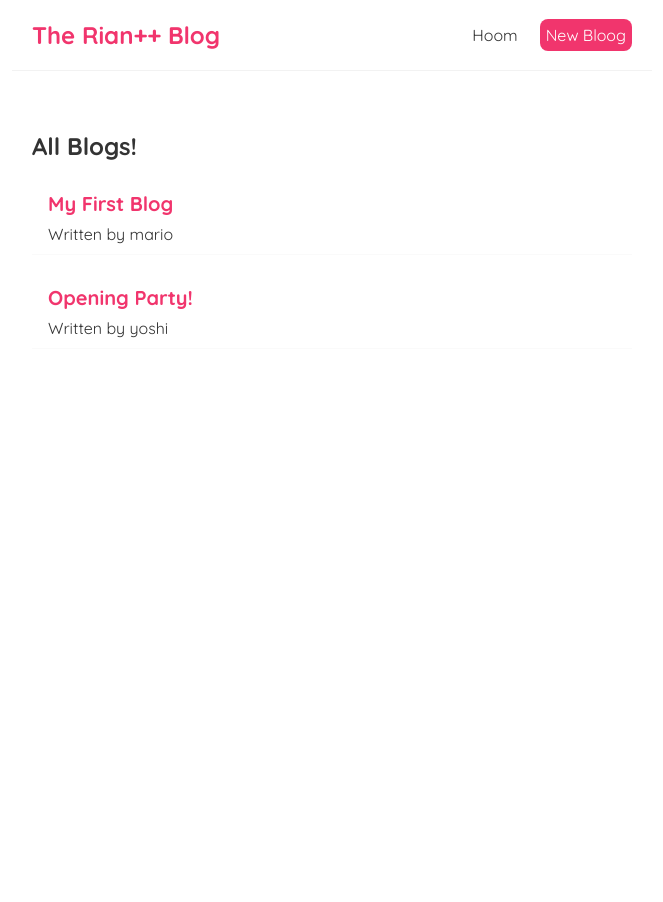
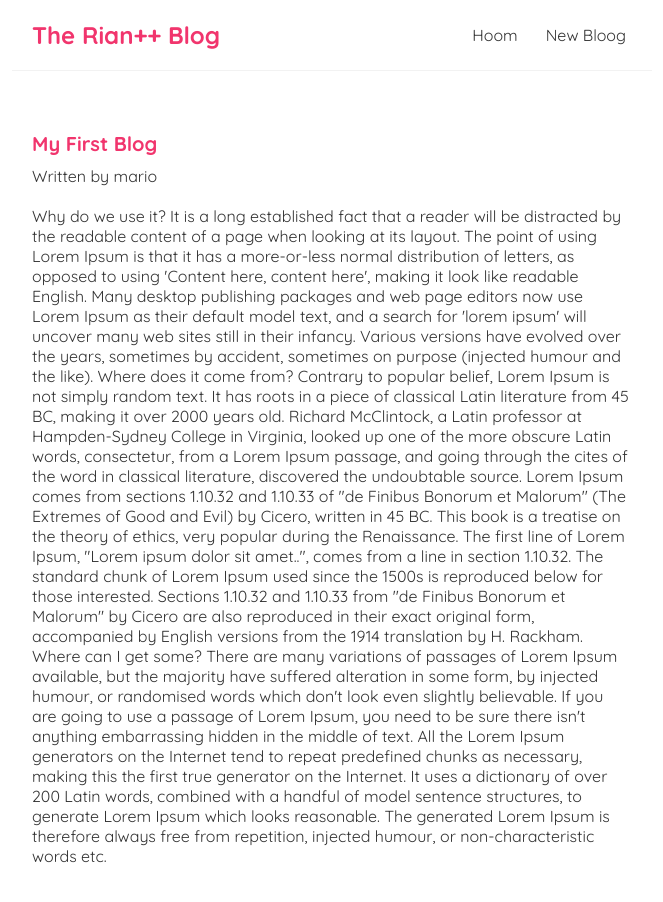
Before and after one commit to coderkai03/To-do-List-React, a React (Create React App) app: page /blogs/1 in a window 1280 px wide. Shown: the top 902 px of the page, without its empty margins (308-971 px from the left). Before the commit the page ends 800 px from the top, so only its background shows below. Built offline with nearby package versions, Linux system fonts and the light colour scheme; data requests are answered from the project's data file.

Commit message:
added blog pages and Routers

```diff
--- a/package.json
+++ b/package.json
@@ -8,6 +8,7 @@
     "@testing-library/user-event": "^13.5.0",
     "react": "^18.2.0",
     "react-dom": "^18.2.0",
+    "react-router-dom": "^5.3.4",
     "react-scripts": "^5.0.1",
     "web-vitals": "^2.1.4"
   },
--- a/src/App.js
+++ b/src/App.js
@@ -1,14 +1,29 @@
 import Navbar from './Navbar'
 import Home from './Home'
+import { BrowserRouter as Router, Route, Switch } from 'react-router-dom'
+import Create from './Create';
+import BlogDetails from './BlogDetails';
 
 function App() {
   return (
-    <div className="App">
-      <Navbar/>
-      <div className="content">
-        <Home/>
+    <Router>
+      <div className="App">
+        <Navbar />
+        <div className="content">
+          <Switch>
+            <Route exact path="/">
+              <Home />
+            </Route>
+            <Route exact path="/create">
+              <Create />
+            </Route>
+            <Route exact path="/blogs/:id">
+              <BlogDetails />
+            </Route>
+          </Switch>
+        </div>
       </div>
-    </div>
+    </Router>
   );
 }
 
--- /dev/null
+++ b/src/BlogDetails.js
@@ -0,0 +1,24 @@
+import { useParams } from 'react-router-dom'
+import useFetch from './useFetch';
+
+
+const BlogDetails = () => {
+    const {id} = useParams()
+    const {data: blog, error, isLoading} = useFetch('http://localhost:8000/blogs/' + id)
+
+    return (
+        <div className="blog-details">
+            {isLoading && <div>Loading...</div>}
+            {error && <div>{error}</div>}
+            {blog && (
+                <article>
+                    <h2>{blog.title}</h2>
+                    <p>Written by {blog.author}</p>
+                    <div>{blog.body}</div>
+                </article>
+            )}
+        </div>
+    );
+}
+
+export default BlogDetails;
--- a/src/BlogList.js
+++ b/src/BlogList.js
@@ -1,3 +1,5 @@
+import {Link} from 'react-router-dom'
+
 const BlogList = ({blogs, title}) => {
     // const blogs = props.blogs;
     // const title = props.title;
@@ -7,8 +9,10 @@
             <h2>{title}</h2>
             {blogs.map((blog) => (
                 <div className="blog-preview" key={blog.id}>
+                    <Link to={`/blogs/${blog.id}`}>
                     <h2>{blog.title}</h2>
                     <p>Written by {blog.author}</p>
+                    </Link>
                 </div>
             ))}
         </div>
--- /dev/null
+++ b/src/Create.js
@@ -0,0 +1,9 @@
+const Create = () => {
+    return (
+        <div className="create">
+            <h2>Add a New Blog</h2>
+        </div>
+    );
+}
+
+export default Create;
--- a/src/Home.js
+++ b/src/Home.js
@@ -1,4 +1,3 @@
-import { useState, useEffect } from "react";
 import BlogList from "./BlogList";
 import useFetch from "./useFetch";
 
--- a/src/Navbar.js
+++ b/src/Navbar.js
@@ -1,15 +1,13 @@
+import {Link} from 'react-router-dom'
+
 const Navbar = () => {
 
     return (
         <nav className="navbar">
             <h1>The Rian++ Blog</h1>
             <div className="links">
-                <a href="/">Hoom</a>
-                <a href="/create" style={{
-                    color: "white",
-                    backgroundColor: "#f1356d",
-                    borderRadius: "8px"
-                }}>New Bloog</a>
+                <Link to="/">Hoom</Link>
+                <Link to="/create">New Bloog</Link>
 
             </div>
         </nav>
--- a/src/index.css
+++ b/src/index.css
@@ -48,3 +48,24 @@
   color: #f1356d;
   margin-bottom: 8px;
 }
+.blog-preview a{
+  text-decoration: none;
+}
+
+/* blog details page */
+.blog-details h2 {
+  font-size: 20px;
+  color: #f1356d;
+  margin-bottom: 10px;
+}
+.blog-details div {
+  margin: 20px 0;
+}
+.blog-details button {
+  background: #f1356d;
+  color: #fff;
+  border: 0;
+  padding: 8px;
+  border-radius: 8px;
+  cursor: pointer;
+}
--- a/src/useFetch.js
+++ b/src/useFetch.js
@@ -6,8 +6,10 @@
     const [error, setError] = useState(null)
 
     useEffect(() => {
+        const abortCont = new AbortController
+
         setTimeout(() => {
-            fetch(url)
+            fetch(url, {signal: abortCont.signal})
                 .then(res => {
                     console.log(res)
                     if (!res.ok) {
@@ -20,11 +22,17 @@
                     setIsLoading(false)
                     setError(null)
                 })
-                .catch((err) => {
-                    setIsLoading(false)
-                    setError(err.message)
+                .catch(err => {
+                    if (err.name === 'AbortError') {
+                        console.log('fetch aborted')
+                    }
+                    else {
+                        setIsLoading(false)
+                        setError(err.message)
+                    }
                 })
         }, 1000)
+        return () => abortCont.abort()
     }, [url])
 
     return {data, isLoading, error}
```
Also changed, not shown: 1 other file (tests, documents, lock files or other folders).
